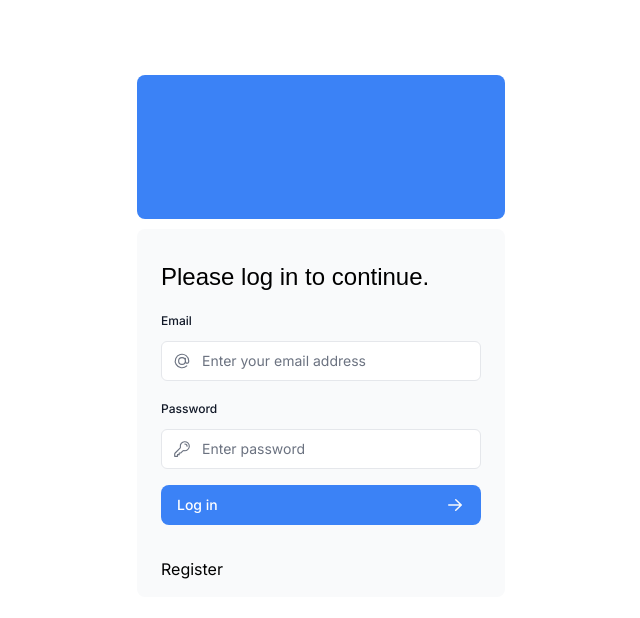
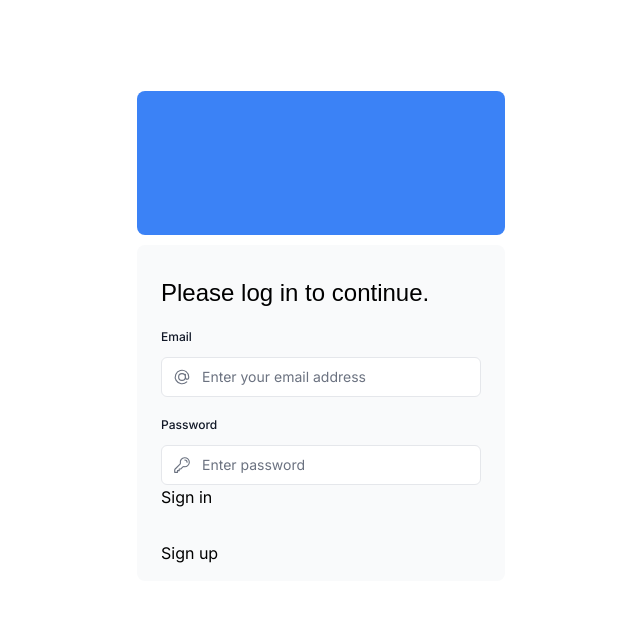
Before and after one commit to tmkim/t-planet, a Next.js app: page /login in a window 1280 px wide. Shown: the top 618 px of the page, without its empty margins (319-959 px from the left). Built offline with nearby package versions, Linux system fonts and the light colour scheme; a web font is replaced by a local one.

Commit message:
testing kinde

```diff
--- /dev/null
+++ b/app/api/auth/[kindeAuth]/route.js
@@ -0,0 +1,2 @@
+import {handleAuth} from "@kinde-oss/kinde-auth-nextjs/server";
+export const GET = handleAuth();
--- a/app/ui/login-form.tsx
+++ b/app/ui/login-form.tsx
@@ -11,6 +11,7 @@ import { Button } from '@/app/ui/button';
 import { useFormState, useFormStatus } from 'react-dom';
 import { authenticate } from '@/app/lib/actions';
 import Link from 'next/link';
+import {RegisterLink, LoginLink} from "@kinde-oss/kinde-auth-nextjs/components";
 
 export default function LoginForm() {
   const [errorMessage, dispatch] = useFormState(authenticate, undefined);
@@ -62,7 +63,8 @@ export default function LoginForm() {
             </div>
           </div>
         </div>
-        <LoginButton />
+          <LoginLink>Sign in</LoginLink>
+{/* <LoginButton /> */}
         <div
           className="flex h-8 items-end space-x-1"
           aria-live="polite"
@@ -76,7 +78,8 @@ export default function LoginForm() {
           )}
         </div>
         <div className="">
-          <Link href="/registration">Register</Link>
+          <RegisterLink>Sign up</RegisterLink>
+{/* <Link href="/registration">Register</Link> */}
         </div>
       </div>
     </form>
--- a/app/ui/registration-form.tsx
+++ b/app/ui/registration-form.tsx
@@ -123,7 +123,6 @@ export default function RegistrationForm() {
             >
               Cancel
             </Link>
-            <Button type="submit">Register</Button>
           </div>
         </div>
       </div>
--- a/package.json
+++ b/package.json
@@ -11,6 +11,7 @@
   },
   "dependencies": {
     "@heroicons/react": "^2.1.3",
+    "@kinde-oss/kinde-auth-nextjs": "^2.3.4",
     "@nextui-org/react": "^2.4.1",
     "@vercel/postgres": "^0.9.0",
     "bcrypt": "^5.1.1",
```
Also changed, not shown: 2 other files (tests, documents, lock files or other folders).
